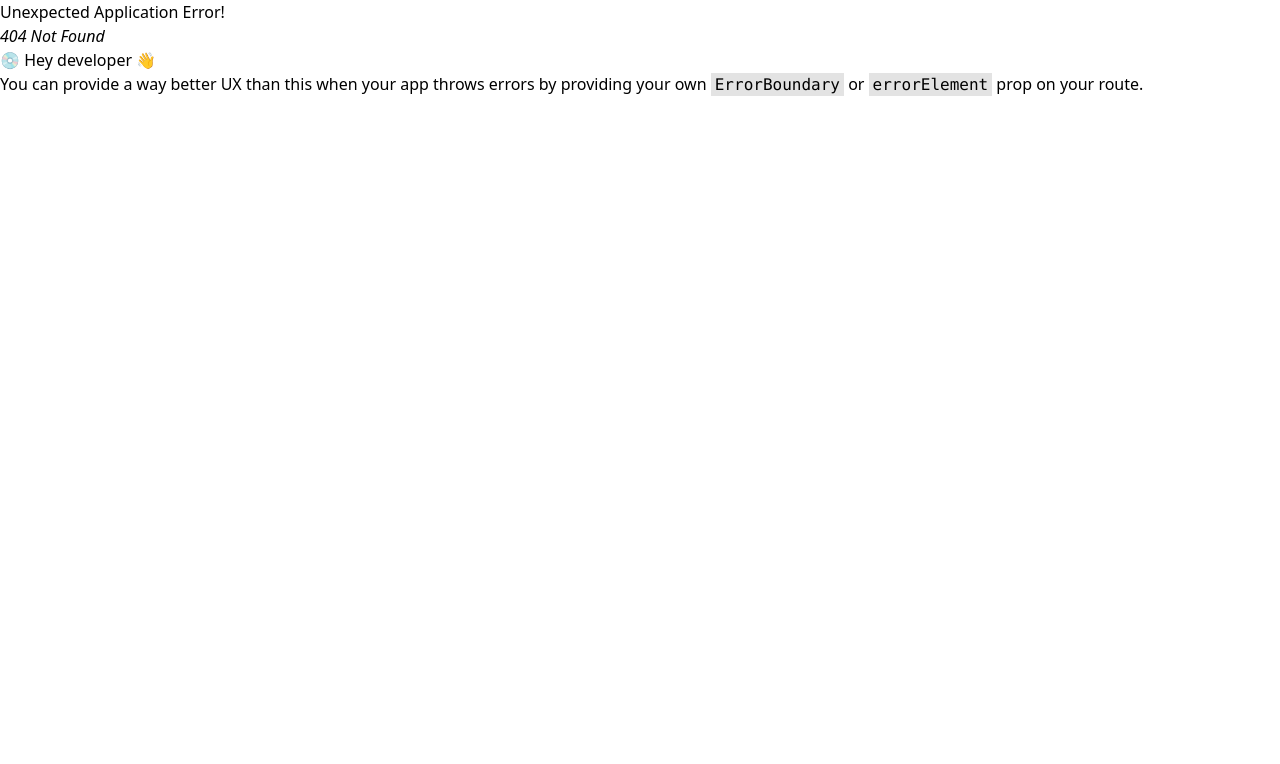
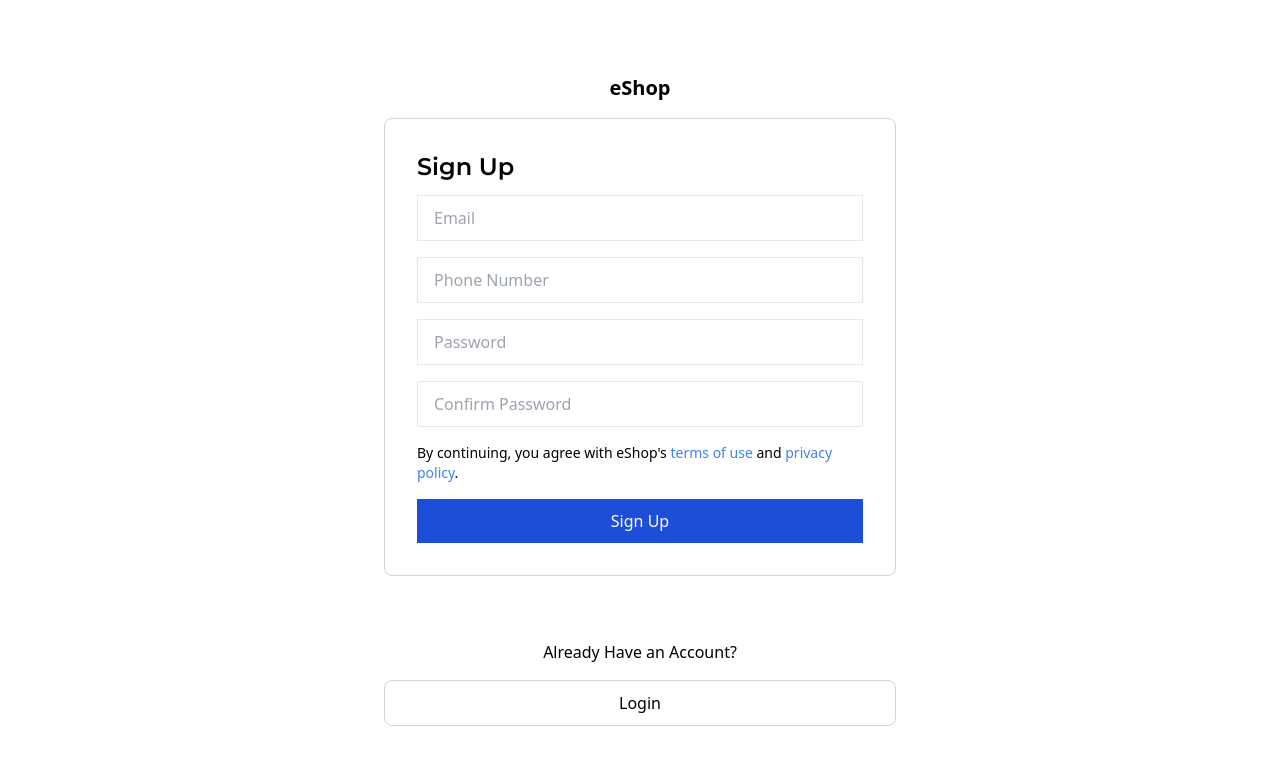
Before and after one commit to apella1/fashion_ecommerce, a React (Vite) app: page /auth/sign-up in a window 1280 px wide. Before the commit this address had no page. Shown: the top 764 px of the page. Built offline with nearby package versions, Linux system fonts and the light colour scheme.

Commit message:
feat: implement auth pages

```diff
--- a/package.json
+++ b/package.json
@@ -3,7 +3,7 @@
   "private": true,
   "license": "MIT",
   "version": "0.0.1",
-  "type": "commonjs",
+  "type": "module",
   "scripts": {
     "dev": "vite",
     "build": "tsc && vite build",
@@ -19,7 +19,7 @@
     "@reduxjs/toolkit": "^2.2.3",
     "formik": "^2.4.5",
     "formik-mui": "^5.0.0-alpha.0",
-    "react": "^18.2.0",
+    "react": "^18.3.1",
     "react-dom": "^18.2.0",
     "react-hot-toast": "^2.4.1",
     "react-icons": "^5.1.0",
--- a/src/components/Navbar.tsx
+++ b/src/components/Navbar.tsx
@@ -1,6 +1,6 @@
 const Navbar = () => {
   return (
-    <nav className="flex items-center justify-between px-8 py-2">
+    <nav className="flex items-center justify-between px-8 py-6">
       <div className="flex w-[50%] items-center justify-between space-x-16">
         <a
           href="/"
--- a/src/index.css
+++ b/src/index.css
@@ -18,3 +18,11 @@
 .section-x-padding {
   @apply px-8 md:px-10 lg:px-12 xl:px-32 2xl:px-44;
 }
+
+.btn {
+  @apply px-4 py-2.5;
+}
+
+.input {
+  @apply border border-gray-200 px-4 py-2.5 outline-none;
+}
--- /dev/null
+++ b/src/pages/auth/Login.tsx
@@ -0,0 +1,67 @@
+import { ChangeEvent, useState } from "react";
+
+interface LoginData {
+  phoneNumber: string;
+  password: string;
+}
+
+export default function Login() {
+  const [formData, setFormData] = useState<LoginData>({
+    phoneNumber: "",
+    password: "",
+  });
+  const handleChange = (e: ChangeEvent<HTMLInputElement>) => {
+    const { name, value } = e.target;
+    setFormData((prevData) => ({ ...prevData, [name]: value }));
+  };
+  return (
+    <section className="stack h-screen space-y-4">
+      <a href="/" className="text-xl font-semibold">
+        eShop
+      </a>
+      <div className="col w-[40%] space-y-3 rounded-lg border border-gray-300 p-8">
+        <h2 className="font-montserrat text-2xl font-semibold">Login</h2>
+        <form className="col space-y-4">
+          <input
+            type="text"
+            name="phoneNumber"
+            className="input w-full"
+            placeholder="Phone Number"
+            value={formData.phoneNumber}
+            onChange={handleChange}
+          />
+          <input
+            type="password"
+            name="password"
+            className="input w-full"
+            placeholder="Password"
+            value={formData.password}
+            onChange={handleChange}
+          />
+          <div className="text-sm">
+            By continuing, you agree with eShop's{" "}
+            <a href="/terms" className="text-blue-500">
+              terms of use
+            </a>{" "}
+            and{" "}
+            <a href="/privacy-policy" className="text-blue-500">
+              privacy policy
+            </a>
+            .
+          </div>
+          <button type="submit" className="btn w-full bg-blue-700 text-white">
+            Login
+          </button>
+        </form>
+      </div>
+      <div className="pt-8"></div>
+      <p>New to eShop?</p>
+      <a
+        href="/auth/sign-up"
+        className="btn w-[40%] rounded-lg border border-gray-300 text-center"
+      >
+        Create an account
+      </a>
+    </section>
+  );
+}
--- /dev/null
+++ b/src/pages/auth/Signup.tsx
@@ -0,0 +1,94 @@
+import { ChangeEvent, useState } from "react";
+
+interface UserData {
+  phoneNumber: string;
+  email: string;
+  password: string;
+}
+
+export default function Signup() {
+  const [formData, setFormData] = useState<UserData>({
+    phoneNumber: "",
+    password: "",
+    email: "",
+  });
+  const [passConf, setPassConf] = useState("");
+
+  const handleChange = (e: ChangeEvent<HTMLInputElement>) => {
+    const { name, value } = e.target;
+    setFormData((prevData) => ({ ...prevData, [name]: value }));
+  };
+
+  const handlePassConf = (e: ChangeEvent<HTMLInputElement>) => {
+    const { value } = e.target;
+    setPassConf(value);
+  };
+
+  return (
+    <section className="stack h-screen space-y-4">
+      <a href="/" className="text-xl font-semibold">
+        eShop
+      </a>
+      <div className="col w-[40%] space-y-3 rounded-lg border border-gray-300 p-8">
+        <h2 className="font-montserrat text-2xl font-semibold">Sign Up</h2>
+        <form className="col space-y-4">
+          <input
+            type="email"
+            name="email"
+            className="input w-full"
+            placeholder="Email"
+            value={formData.email}
+            onChange={handleChange}
+          />
+          <input
+            type="text"
+            name="phoneNumber"
+            className="input w-full"
+            placeholder="Phone Number"
+            value={formData.phoneNumber}
+            onChange={handleChange}
+          />
+          <input
+            type="password"
+            name="password"
+            className="input w-full"
+            placeholder="Password"
+            value={formData.password}
+            onChange={handleChange}
+          />
+          <input
+            type="password"
+            name="password2"
+            className="input w-full"
+            placeholder="Confirm Password"
+            value={passConf}
+            onChange={handlePassConf}
+          />
+
+          <div className="text-sm">
+            By continuing, you agree with eShop's{" "}
+            <a href="/terms" className="text-blue-500">
+              terms of use
+            </a>{" "}
+            and{" "}
+            <a href="/privacy-policy" className="text-blue-500">
+              privacy policy
+            </a>
+            .
+          </div>
+          <button type="submit" className="btn w-full bg-blue-700 text-white">
+            Sign Up
+          </button>
+        </form>
+      </div>
+      <div className="pt-8"></div>
+      <p>Already Have an Account?</p>
+      <a
+        href="/auth/sign-up"
+        className="btn w-[40%] rounded-lg border border-gray-300 text-center"
+      >
+        Login
+      </a>
+    </section>
+  );
+}
--- a/src/pages/login/Login.tsx
+++ /dev/null
@@ -1,5 +0,0 @@
-export default function Login() {
-  return (
-    <div>Login</div>
-  )
-}
```
Also changed, not shown: eslint.config.js (+20 -20 lines), src/App.tsx (+7 -1 lines), .lintstagedrc.json, 1 other file (tests, documents, lock files or other folders).
